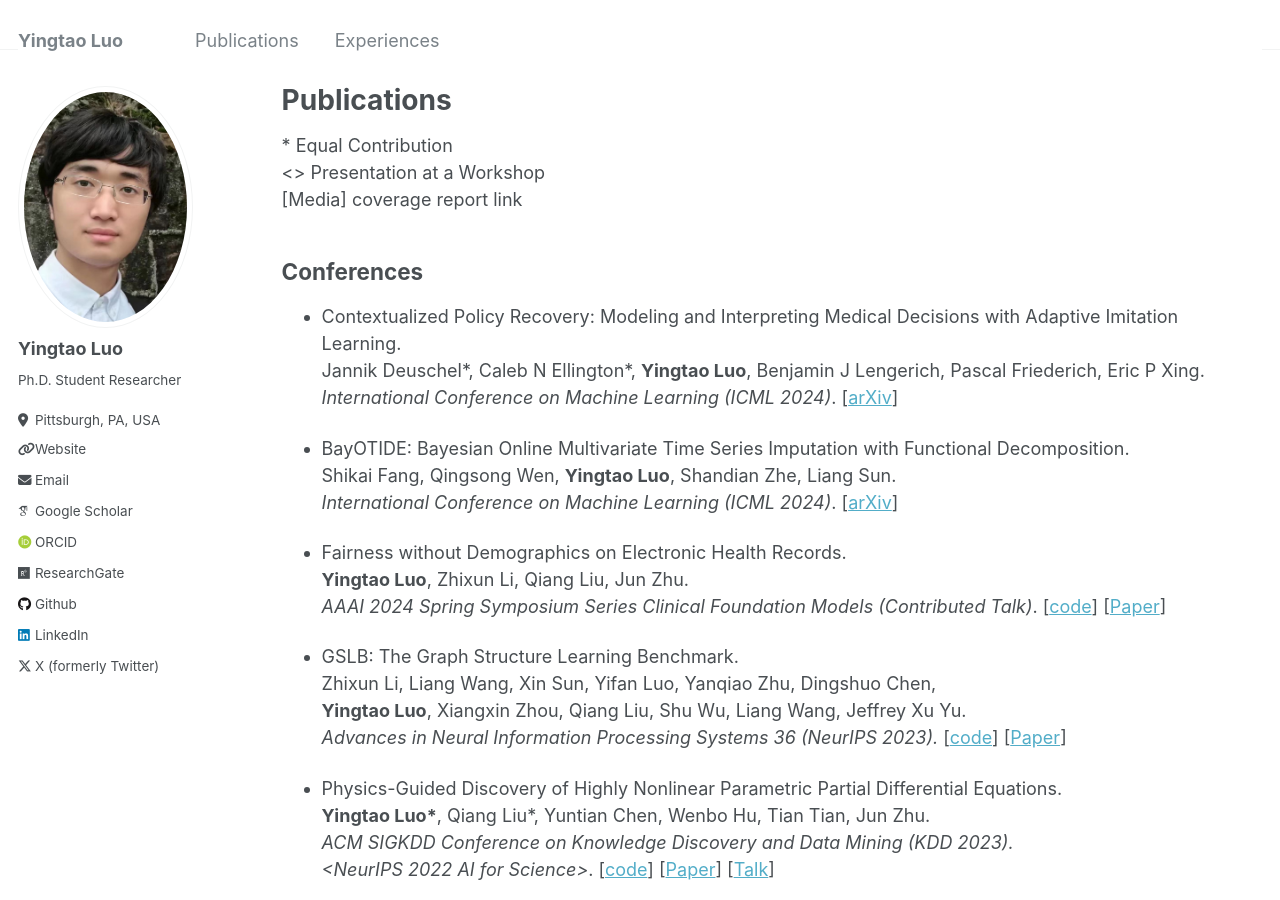
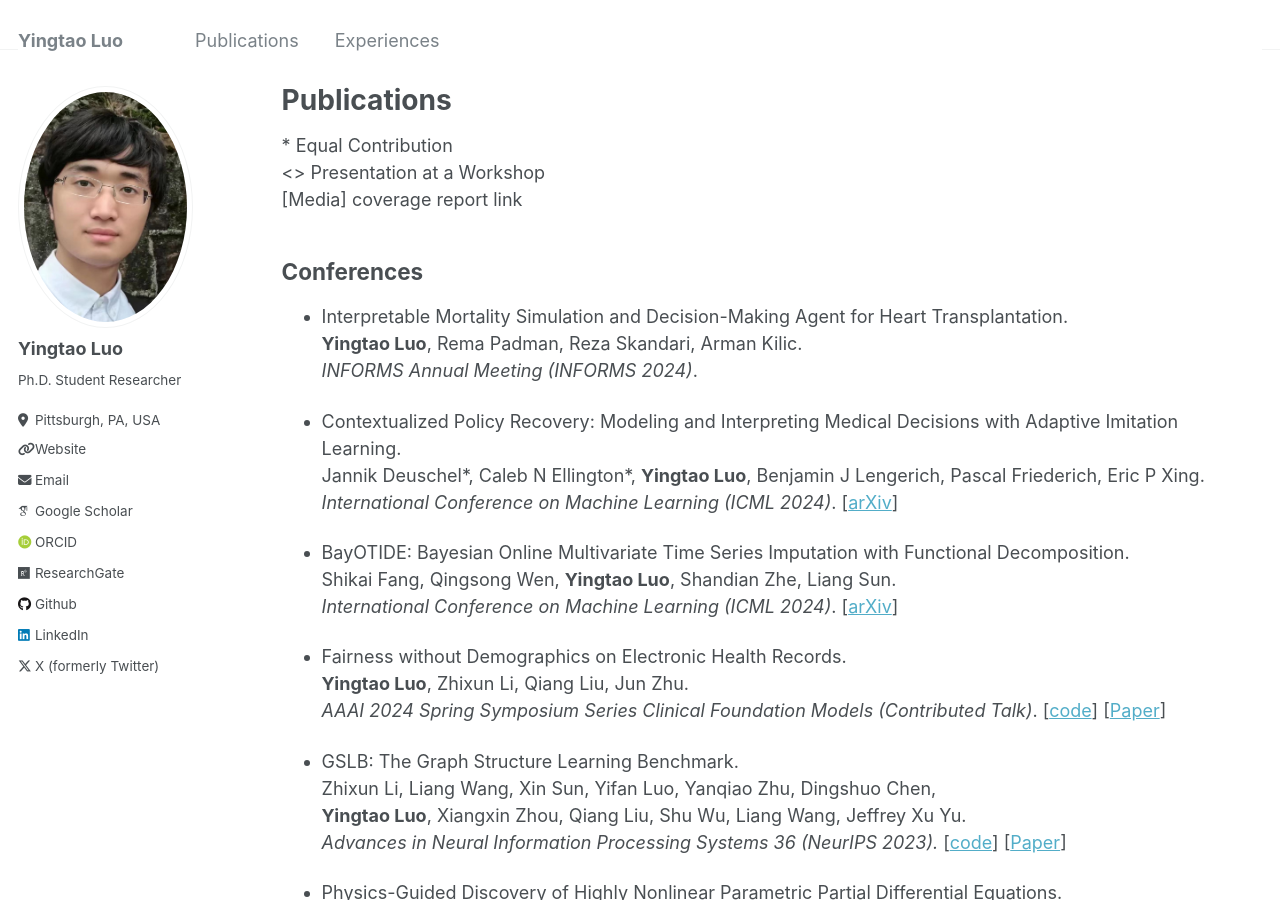
Before and after one commit to yingtaoluo/yingtaoluo.github.io, a Jekyll site: the page built from _pages/publications.md, in a window 1280 px wide and 900 px high. Built offline with Jekyll 4.4.1, drawn with Linux system fonts in a browser that asks for light colours; some web fonts are replaced.

Commit message:
Update publications.md

```diff
--- a/_pages/publications.md
+++ b/_pages/publications.md
@@ -17,6 +17,10 @@ author_profile: true
 
 
 ## Conferences
+
+* Interpretable Mortality Simulation and Decision-Making Agent for Heart Transplantation.
+__Yingtao Luo__, Rema Padman, Reza Skandari, Arman Kilic.
+*INFORMS Annual Meeting (INFORMS 2024)*.
 
 * Contextualized Policy Recovery: Modeling and Interpreting Medical Decisions with Adaptive Imitation Learning.
 Jannik Deuschel\*, Caleb N Ellington\*, __Yingtao Luo__, Benjamin J Lengerich, Pascal Friederich, Eric P Xing.
```
